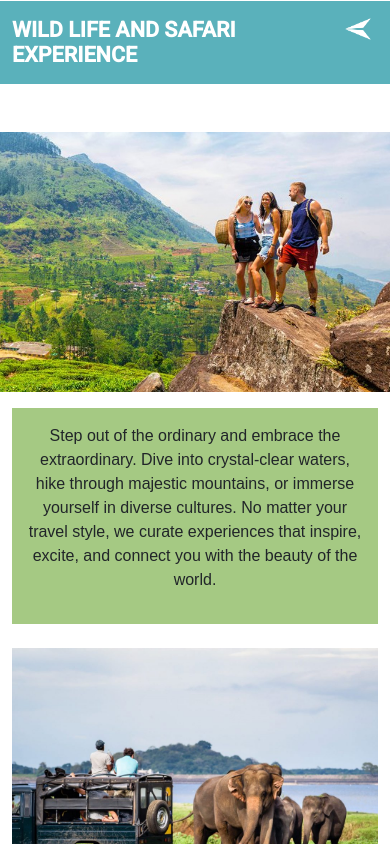
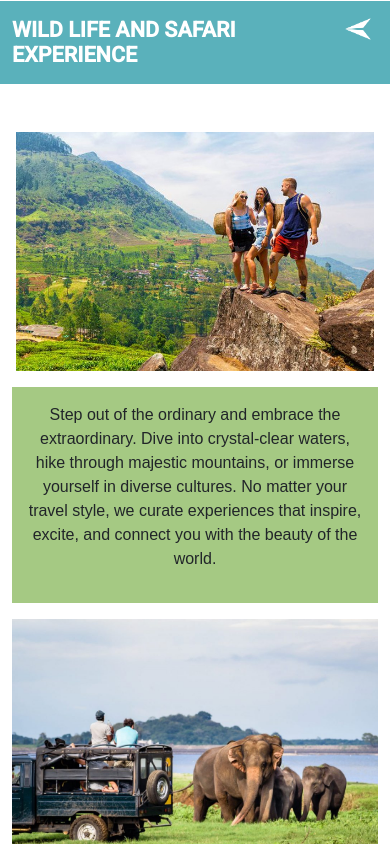
Before and after one commit to lakmalnanayakkara/cloviana-travels, an Angular app: page / in a window 390 px wide. Shown: the part 1080-1924 px from the top of the page. Built offline with nearby package versions, Linux system fonts and the light colour scheme.

Commit message:
fix: homw style issues

```diff
--- a/src/app/home/home.component.html
+++ b/src/app/home/home.component.html
@@ -106,11 +106,11 @@
 </div>
 <div class="container-fluid mt-5">
   <div class="row">
-    <div class="col-lg-6 col-md-6 ps-0 pe-0 d-flex justify-content-start">
+    <div class="col-lg-6 col-md-6 px-md-0 px-3 d-flex justify-content-start">
       <img src="../../assets/home/experience-1.jpg" class="w-100 h-100" />
     </div>
     <div
-      class="col-lg-4 col-md-6 d-flex flex-column h-100 row-gap-4 align-items-center"
+      class="col-lg-4 col-md-6 d-flex flex-column h-100 row-gap-3 align-items-center"
     >
       <div class="equal-box mt-md-0 mt-3 p-3">
         <div class="d-flex align-items-center">
```
